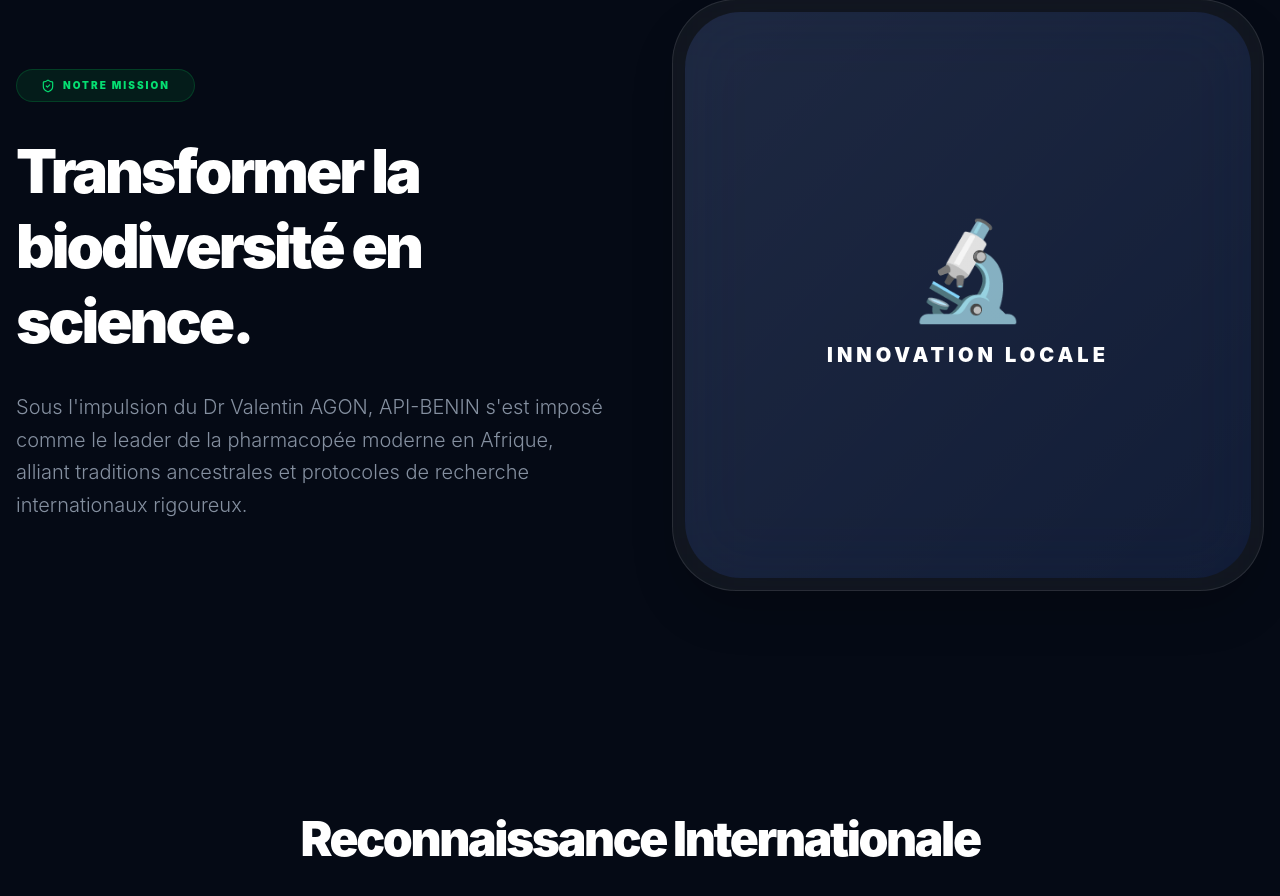
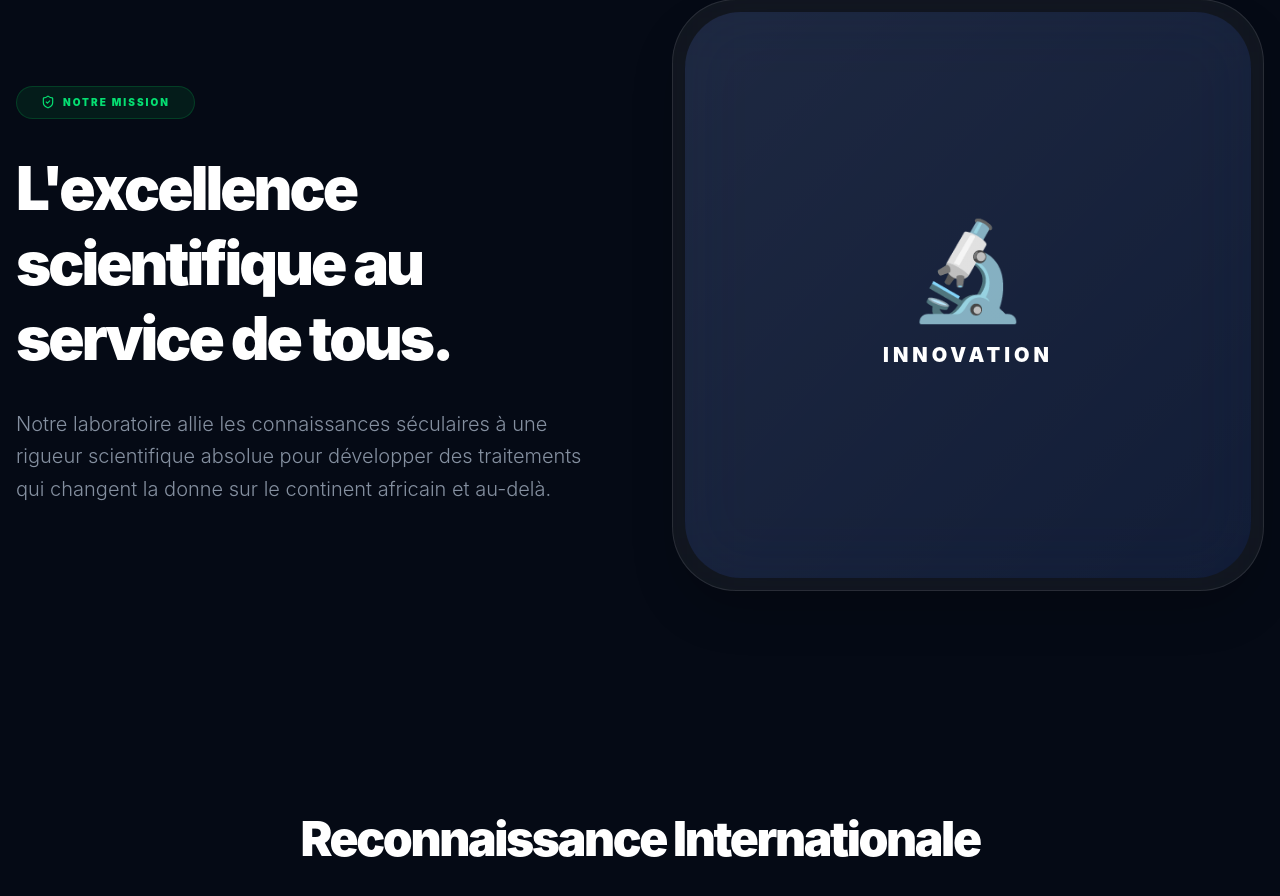
Before and after one commit to vianneycreator-pixel/refonte-api-site, a React (Vite) app: page / in a window 1280 px wide. Shown: the part 1759-2655 px from the top of the page. Built offline with nearby package versions, Linux system fonts and the light colour scheme.

Commit message:
Update About.jsx

```diff
--- a/src/components/About.jsx
+++ b/src/components/About.jsx
@@ -10,10 +10,10 @@
               <ShieldCheck size={14} /> Notre Mission
             </div>
             <h2 className="text-4xl md:text-6xl font-black text-white leading-tight tracking-tighter mb-8">
-              Transformer la biodiversité en science.
+              L'excellence scientifique au service de tous.
             </h2>
             <p className="text-xl text-blue-100/60 leading-relaxed font-light">
-              Sous l'impulsion du Dr Valentin AGON, API-BENIN s'est imposé comme le leader de la pharmacopée moderne en Afrique, alliant traditions ancestrales et protocoles de recherche internationaux rigoureux.
+              Notre laboratoire allie les connaissances séculaires à une rigueur scientifique absolue pour développer des traitements qui changent la donne sur le continent africain et au-delà.
             </p>
           </div>
 
@@ -22,7 +22,7 @@
                <div className="bg-blue-600/10 rounded-[3.5rem] p-16 aspect-square flex items-center justify-center relative overflow-hidden group">
                   <div className="text-center group-hover:scale-110 transition-transform duration-700">
                     <div className="text-8xl mb-6">🔬</div>
-                    <div className="text-white font-black text-xl uppercase tracking-[0.2em]">Innovation Locale</div>
+                    <div className="text-white font-black text-xl uppercase tracking-[0.2em]">Innovation</div>
                   </div>
                   <div className="absolute top-0 left-0 w-full h-full bg-gradient-to-br from-white/5 to-transparent"></div>
                </div>
```
